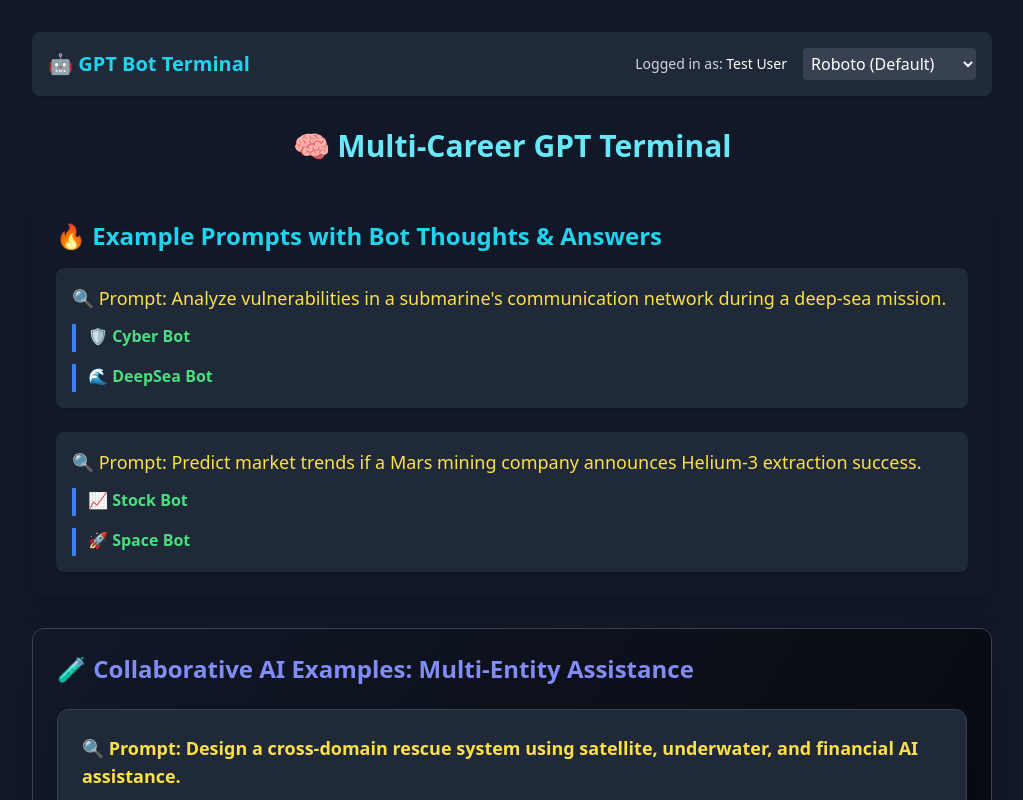
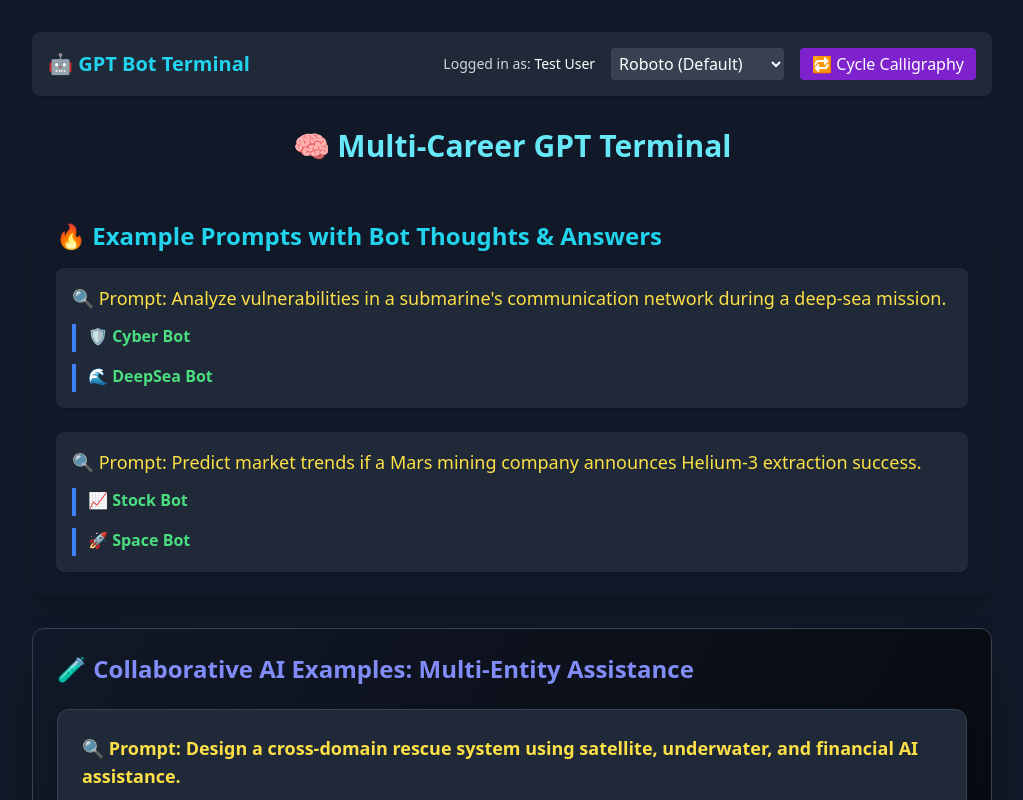
Before and after one commit to krishramoju2/ai-is-colab-2.0, a Next.js app: page / in a window 1280 px wide. Shown: the top 800 px of the page, without its empty margins (128-1151 px from the left). Built offline with nearby package versions, Linux system fonts and the light colour scheme.

Commit message:
Update Navbar.tsx

```diff
--- a/components/Navbar.tsx
+++ b/components/Navbar.tsx
@@ -1,21 +1,31 @@
+// components/Navbar.tsx — Integrated FontCycler and Dropdown
 
 'use client';
 import React, { useEffect, useState } from 'react';
 
 const FONT_OPTIONS = [
   { name: 'Roboto (Default)', className: 'font-roboto' },
-  { name: 'Dancing Script', className: 'font-dancing' },
-  { name: 'Great Vibes', className: 'font-vibes' },
-  { name: 'Satisfy', className: 'font-satisfy' },
-  { name: 'Pacifico', className: 'font-pacifico' },
+  { name: 'Dancing Script', className: 'font-calligraphy2' },
+  { name: 'Great Vibes', className: 'font-calligraphy1' },
+  { name: 'Satisfy', className: 'font-calligraphy3' },
+  { name: 'Pacifico', className: 'font-calligraphy5' },
   { name: 'Lobster', className: 'font-lobster' },
   { name: 'Sacramento', className: 'font-sacramento' },
   { name: 'Shadows Into Light', className: 'font-shadows' },
   { name: 'Calligraffitti', className: 'font-calligraffitti' }
 ];
 
+const fontClasses = [
+  'font-calligraphy1',
+  'font-calligraphy2',
+  'font-calligraphy3',
+  'font-calligraphy4',
+  'font-calligraphy5'
+];
+
 export default function Navbar({ user }: { user: { name: string } }) {
   const [selectedFont, setSelectedFont] = useState('font-roboto');
+  const [index, setIndex] = useState(0);
 
   useEffect(() => {
     const storedFont = localStorage.getItem('font') || 'font-roboto';
@@ -30,11 +40,22 @@ export default function Navbar({ user }: { user: { name: string } }) {
     document.body.className = document.body.className.replace(/font-\S+/g, '').trim() + ` ${font}`;
   };
 
+  const cycleFont = () => {
+    const newIndex = (index + 1) % fontClasses.length;
+    const font = fontClasses[newIndex];
+    setIndex(newIndex);
+    setSelectedFont(font);
+    localStorage.setItem('font', font);
+    document.body.className = document.body.className.replace(/font-\S+/g, '').trim() + ` ${font}`;
+  };
+
   return (
     <nav className="bg-gray-800 p-4 rounded-lg shadow flex justify-between items-center mb-4">
       <h1 className="text-xl font-bold text-cyan-400">🤖 GPT Bot Terminal</h1>
       <div className="flex items-center gap-4">
-        <span className="text-sm text-gray-300">Logged in as: <span className="text-white">{user.name}</span></span>
+        <span className="text-sm text-gray-300">
+          Logged in as: <span className="text-white">{user.name}</span>
+        </span>
         <select
           value={selectedFont}
           onChange={handleFontChange}
@@ -46,6 +67,12 @@ export default function Navbar({ user }: { user: { name: string } }) {
             </option>
           ))}
         </select>
+        <button
+          onClick={cycleFont}
+          className="bg-purple-700 text-white px-3 py-1 rounded hover:bg-purple-600"
+        >
+          🔁 Cycle Calligraphy
+        </button>
       </div>
     </nav>
   );
```
